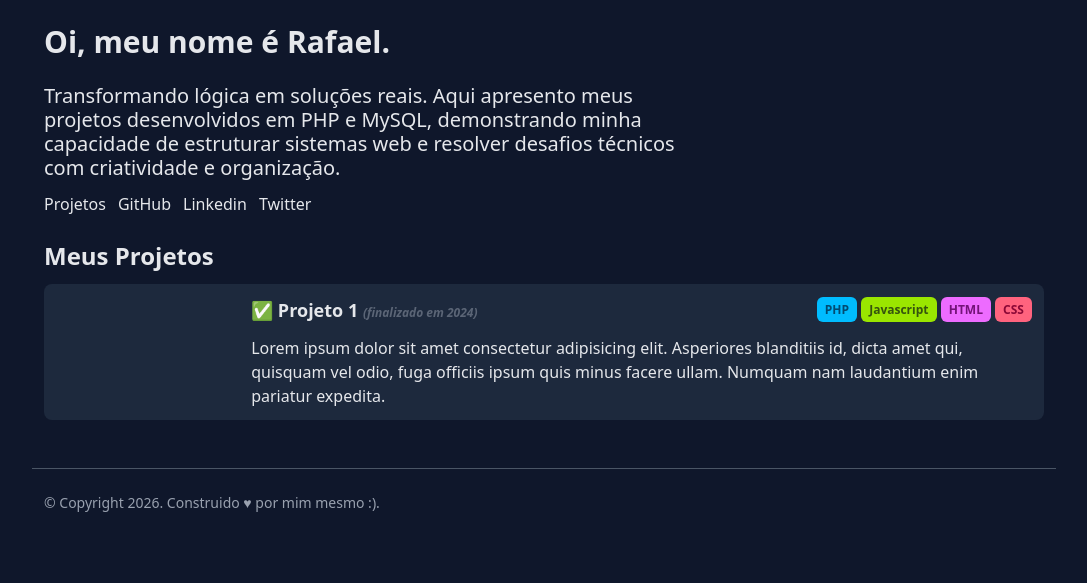
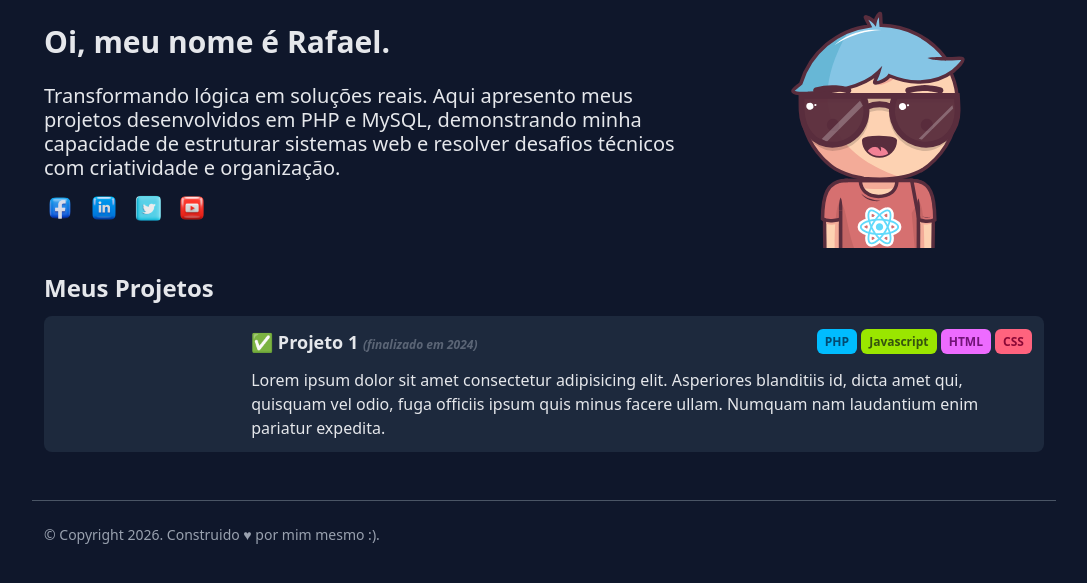
Before and after one commit to rafaumeu/portifolio_php, a PHP site: page / in a window 1280 px wide. Shown: the part 72-655 px from the top of the page, without its empty margins (96-1183 px from the left). Run offline with PHP 8.4, Linux system fonts and the light colour scheme.

Commit message:
feat(ui): integrate social icons and avatar
- Replace text links with animated social icons
- Add SVG avatar with pulse animation
- Add navigation anchor to Projects section
- Include image assets

```diff
--- a/index.php
+++ b/index.php
@@ -16,7 +16,7 @@
         </div>
         <div>
             <ul class="flex gap-x-3 text-gray-200 font-medium">
-                <li><a href="#" class="hover:underline">Projetos</a></li>
+                <li><a href="#projetos" class="hover:underline">Projetos</a></li>
                 <li><a href="#" class="hover:underline">GitHub</a></li>
                 <li><a href="#" class="hover:underline">Linkedin</a></li>
                 <li><a href="#" class="hover:underline">Twitter</a></li>
@@ -29,17 +29,17 @@
                 <h1 class="text-3xl font-bold">Oi, meu nome é Rafael.</h1>
                 <p class="text-xl leading-6 mt-6">Transformando lógica em soluções reais. Aqui apresento meus projetos desenvolvidos em PHP e MySQL, demonstrando minha capacidade de estruturar sistemas web e resolver desafios técnicos com criatividade e organização.</p>
                 <ul class="flex gap-x-3 mt-3">
-                    <li><a href="#">Projetos</a></li>
-                    <li><a href="#">GitHub</a></li>
-                    <li><a href="#">Linkedin</a></li>
-                    <li><a href="#">Twitter</a></li>
+                    <li><a href="#" target="_blank"><img class="h-8 hover:animate-bounce" src="img/facebook.png" alt="Facebook Logo"></a></li>
+                    <li><a href="#" target="_blank"><img class="h-8 hover:animate-bounce" src="img/linkedin.png" alt="Linkedin Logo"></a></li>
+                    <li><a href="#" target="_blank"><img class="h-8 hover:animate-bounce" src="img/twitter.png" alt="Twitter Logo"></a></li>
+                    <li><a href="#" target="_blank"><img class="h-8 hover:animate-bounce" src="img/youtube.png" alt="Youtube Logo"></a></li>
                 </ul>
             </div>
             <div class="w-1/3 flex item-center justify-center">
-                <img src="" alt="">
+                <img class="h-60 -mt-4 hover:animate-pulse" src="img/avatar.svg" alt="Avatar">
             </div>
         </section>
-        <section class="space-y-3 py-6">
+        <section class="space-y-3 py-6" id="projetos">
             <div>
                 <h2 class="text-2xl font-bold">Meus Projetos</h2>
             </div>
```
Also changed, not shown: img/avatar.svg (added), img/facebook.png (added), img/linkedin.png (added), img/twitter.png (added), img/youtube.png (added).
